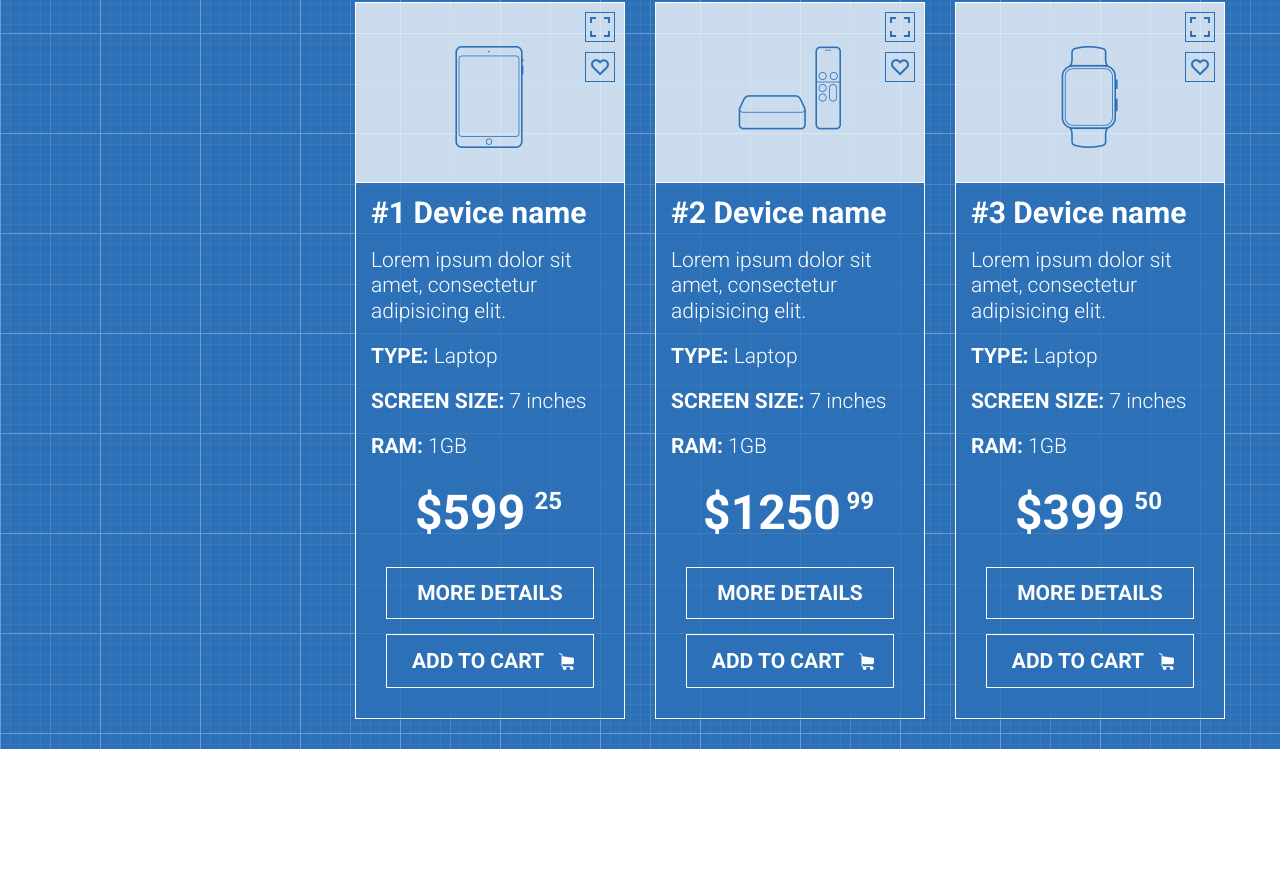
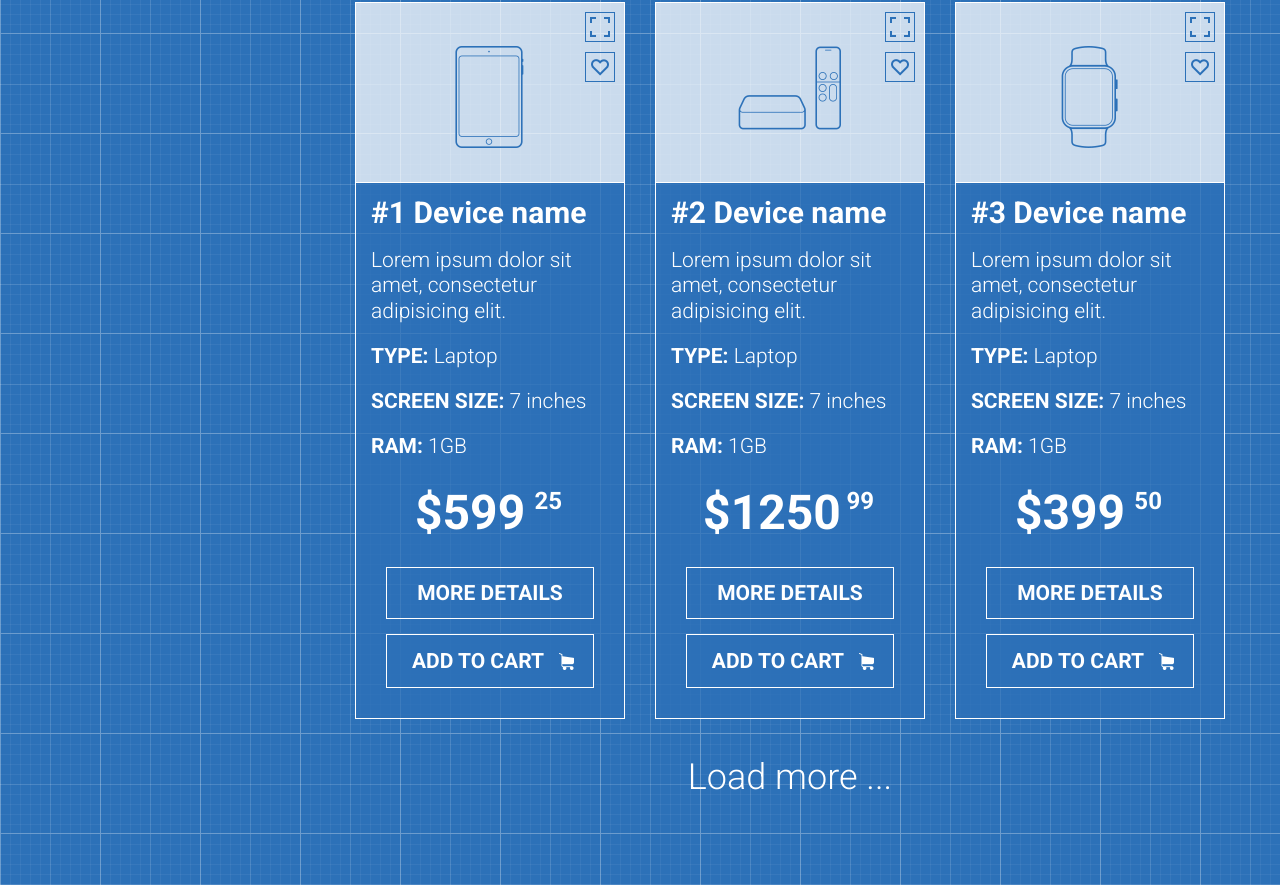
Before and after one commit to HelenPetrovska/HelenPetrovska.github.io, a plain HTML site: page index.html in a window 1280 px wide. Shown: the part 2167-3052 px from the top of the page. Before the commit the page ends 2916 px from the top, so only its background shows below. Drawn offline with Linux system fonts and the light colour scheme.

Commit message:
added load-more

```diff
--- a/index.html
+++ b/index.html
@@ -347,6 +347,11 @@
                             </div>
                         </div>
                     </div>
+                    <div class="row">
+                        <div class="col-md-12">
+                            <p class="load-more">Load more ...</p>
+                        </div>
+                    </div>
                 </div>
             </div>
         </div>
--- a/style.css
+++ b/style.css
@@ -354,3 +354,10 @@ body {
     background-position: right;
     background-position-x: 172px;
 }
+.load-more {
+    color: #ffffff;
+    font-size: 36px;
+    font-weight: 300;
+    text-align: center;
+    padding: 10px 0 90px 0;
+}
```
